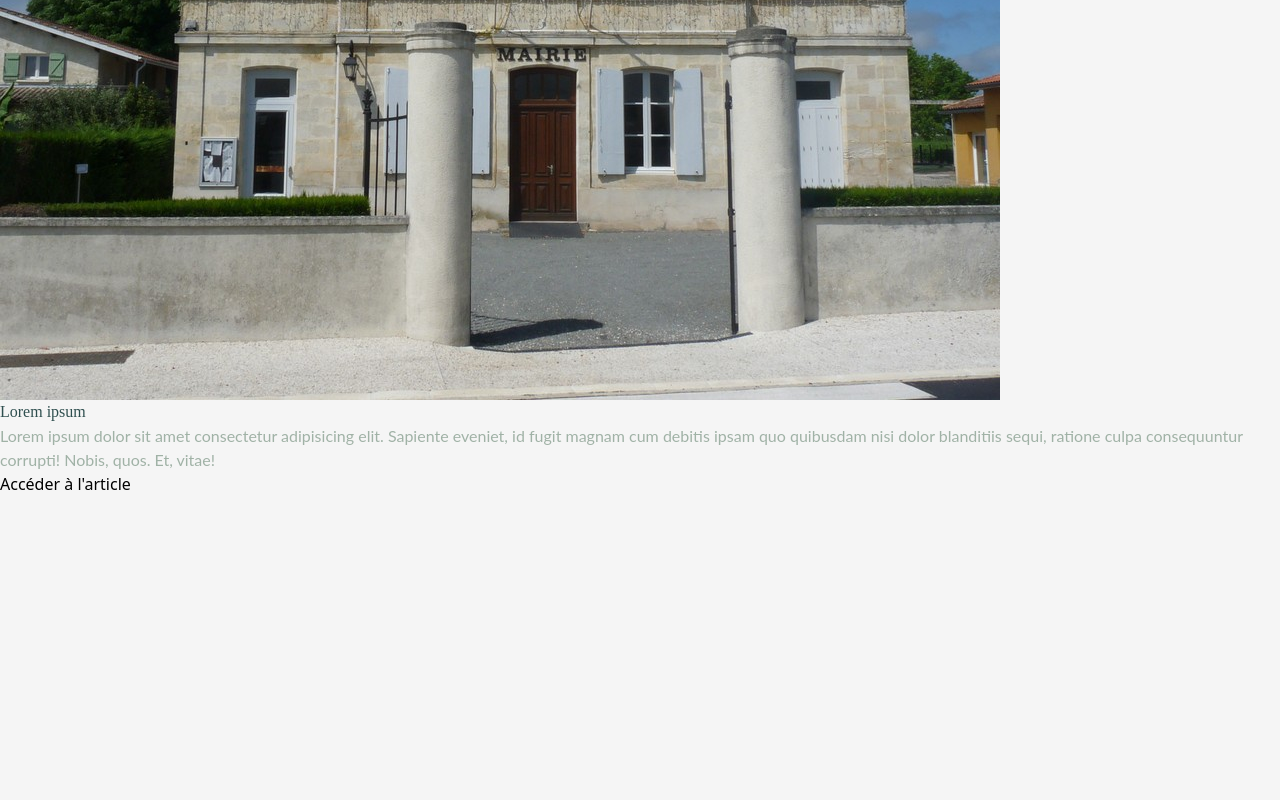
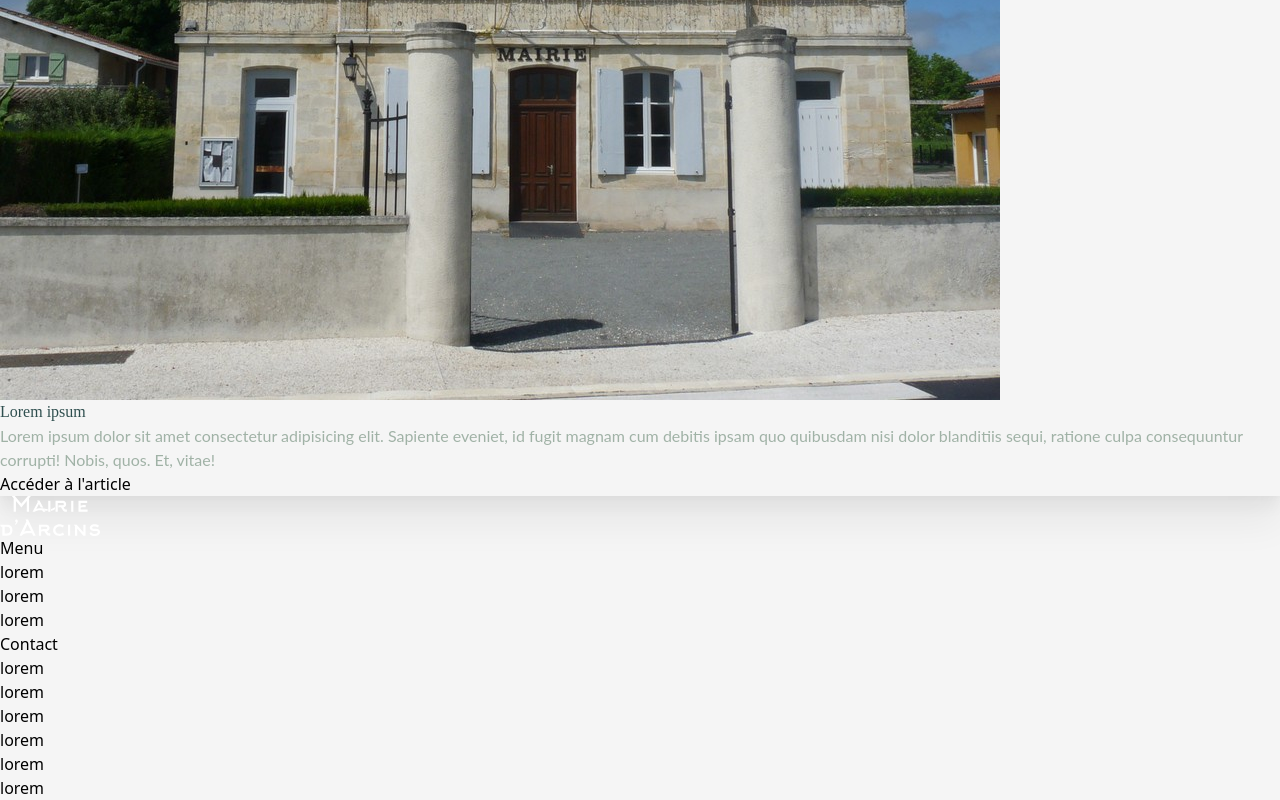
Before and after one commit to ozen2/Mairie-Arcins, a Next.js app: page / in a window 1280 px wide. Shown: the part 2253-3053 px from the top of the page. Before the commit the page ends 2749 px from the top, so only its background shows below. Built offline with nearby package versions, Linux system fonts and the light colour scheme.

Commit message:
début footer

```diff
--- /dev/null
+++ b/src/app/components/footer.jsx
@@ -0,0 +1,30 @@
+import Image from "next/image";
+import logoArcins from "../../../public/logoArcinsWhite.svg";
+
+export default function Footer() {
+  return (
+    <footer className="bg-[--primary-color] w-full m-0 min-h-64 flex flex-col gap-10 items-center mt-10">
+      <Image src={logoArcins} alt="" width={100} className="mt-10" />
+      <div className="flex gap-10">
+        <ul className="flex flex-col">
+          <li className="text-2xl text-white">Menu</li>
+          <li className="text-white font-light self-center">lorem</li>
+          <li className="text-white font-light self-center">lorem</li>
+          <li className="text-white font-light self-center">lorem</li>
+        </ul>
+        <ul className="flex flex-col">
+          <li className="text-white text-2xl">Contact</li>
+          <li className="text-white font-light self-center">lorem</li>
+          <li className="text-white font-light self-center">lorem</li>
+        </ul>
+      </div>
+      <span className="w-80 ml-20 mr-20 h-[0.05rem] bg-[--secondary-color] mt-10 mb-10"></span>
+      <ul className="flex justify-between">
+        <li className="self-start text-white">lorem</li>
+        <li className="text-white">lorem</li>
+        <li className="text-white">lorem</li>
+        <li className="text-white">lorem</li>
+      </ul>
+    </footer>
+  );
+}
--- a/src/app/components/navbarClient.jsx
+++ b/src/app/components/navbarClient.jsx
@@ -36,7 +36,9 @@ export default function NavbarClient() {
 
   const isVisible = IsNavVisible ? "block" : "hidden";
 
-  const servicesOpen = IsServicesClicked ? "block ml-10 text-white text-xl" : "hidden";
+  const servicesOpen = IsServicesClicked
+    ? "block ml-10 text-white text-xl"
+    : "hidden";
 
   return (
     <>
@@ -66,14 +68,14 @@ export default function NavbarClient() {
           width={100}
           className="mt-10 ml-10 z-50"
         />
-        <Link href={navigator} className="mt-20 ml-10 text-white text-2xl">
+        <Link href={""} className="mt-20 ml-10 text-white text-2xl">
           Accueil
         </Link>
-        <Link href={navigator} className="text-white ml-10 text-2xl">
+        <Link href={""} className="text-white ml-10 text-2xl">
           Actualités
         </Link>
         <Link
-          href={navigator}
+          href={""}
           className="text-white ml-10 text-2xl flex w-screen justify-between"
           onClick={toggleServices}
         >
@@ -83,10 +85,16 @@ export default function NavbarClient() {
             className={IsArrowClicked ? "w-2 mr-20 rotate-90" : "w-2 mr-20"}
           />
         </Link>
-        <Link href={navigator} className={servicesOpen}>transports</Link>
-        <Link href={navigator} className={servicesOpen}>transports</Link>
-        <Link href={navigator} className={servicesOpen}>transports</Link>
-          <Link href={navigator}>Services</Link>
+        <Link href={""} className={servicesOpen}>
+          transports
+        </Link>
+        <Link href={""} className={servicesOpen}>
+          transports
+        </Link>
+        <Link href={""} className={servicesOpen}>
+          transports
+        </Link>
+        <Link href={""}>Services</Link>
       </nav>
     </>
   );
--- a/src/app/page.jsx
+++ b/src/app/page.jsx
@@ -4,9 +4,11 @@ import mairie from "../../public/image.png";
 
 import Card from "./components/card";
 import Navbar from "./components/navbarClient";
+import Footer from "./components/footer";
 
 export default function Home() {
   return (
+    <>
       <main className="flex flex-col ml-7 mr-7">
         <header className="flex justify-between items-center">
           <Image src={logoArcins} alt="" width={100} className="mt-10 pb-12" />
@@ -33,5 +35,7 @@ export default function Home() {
           </section>
         </article>
       </main>
+      <Footer />
+    </>
   );
 }
```
Also changed, not shown: public/bannière.png (added). Lines whose indentation alone changed are shown as unchanged.
